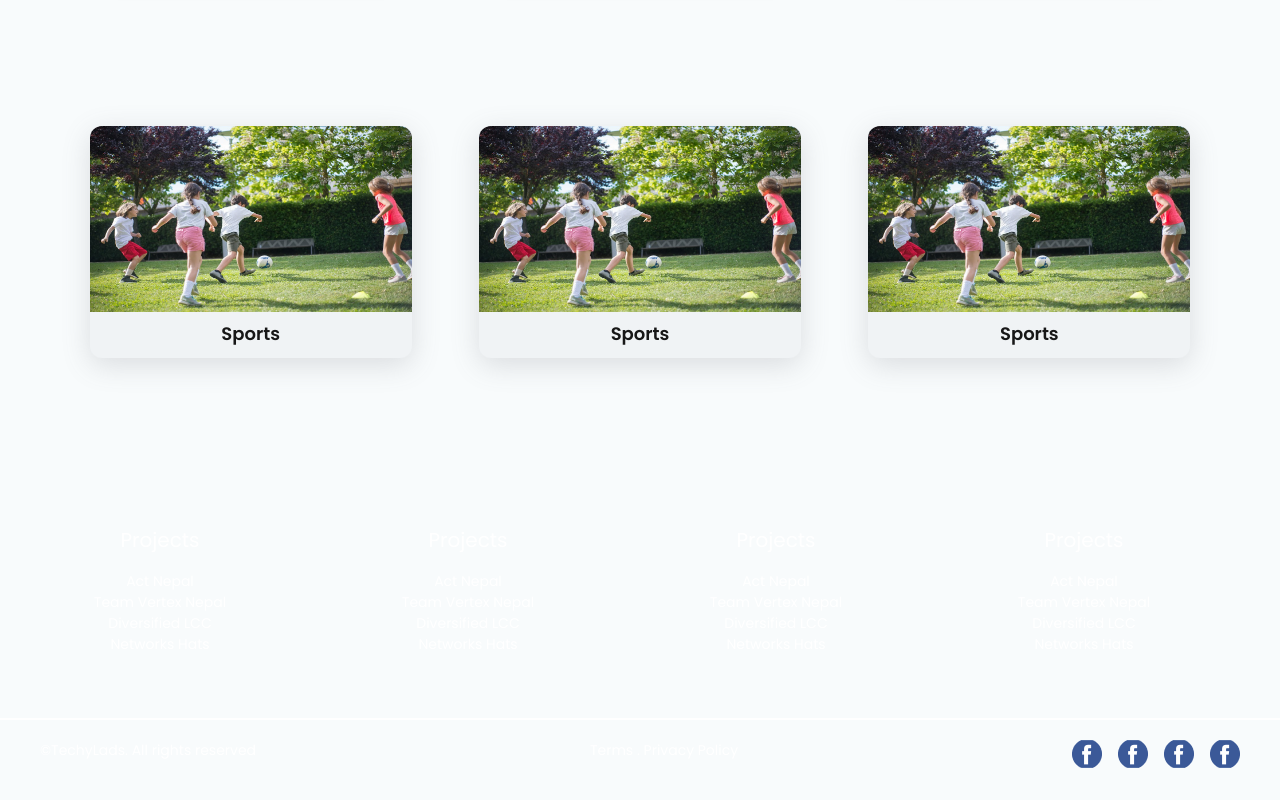
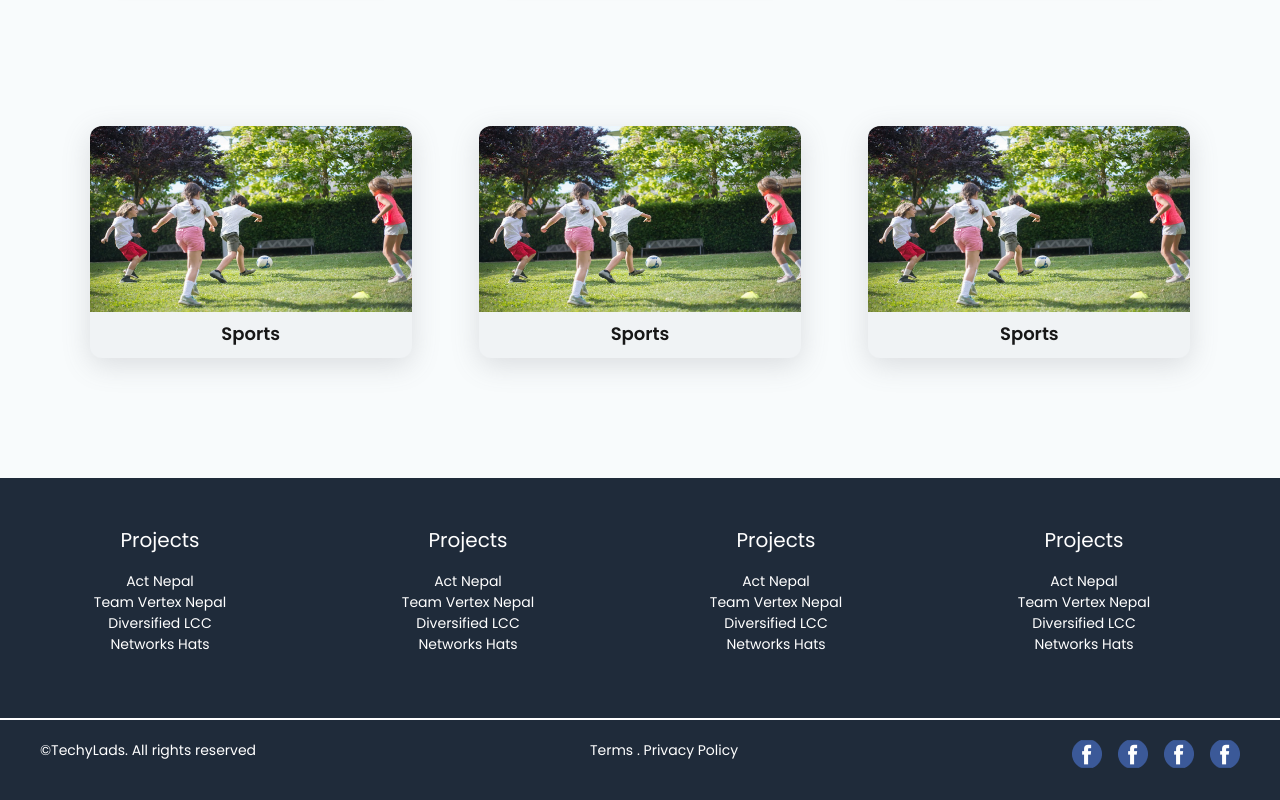
Before and after one commit to RikinTuladhar/Montesory-school, a Next.js app in the folder frontend/: page / in a window 1280 px wide. Shown: the part 3164-3964 px from the top of the page. Built offline with nearby package versions, Linux system fonts and the light colour scheme.

Commit message:
color updated for footer

```diff
--- a/frontend/layout/Footer.jsx
+++ b/frontend/layout/Footer.jsx
@@ -4,7 +4,7 @@
   return (
     <>
     <Container
-       className={`mt-8 md:mt-8 gap-x-8 grid grid-cols-2  md:grid-cols-4 py-4 bg-[#1f2937] md:min-h-[30vh]`}
+       className={`mt-8 md:mt-8 gap-x-8 grid grid-cols-2  bg-black md:grid-cols-4 py-4  md:min-h-[30vh]`}
      >
        {Array.from({ length: 4 }).map((_, i) => (
          <div
@@ -25,7 +25,7 @@
      </Container>
      <div className="w-full h-[2px] bg-white"></div>
      <Container
-       className={`text-white gap-y-4 flex-col md:flex-row py-4 text-smallParagraph pt-5 flex justify-between w-full  bg-[#1f2937] md:min-h-[10vh]`}
+       className={`text-white gap-y-4 flex-col md:flex-row py-4 text-smallParagraph pt-5 flex justify-between w-full  bg-black md:min-h-[10vh]`}
      >
        <div>&copy;TechyLads. All rights reserved</div>
        <div>Terms . Privacy Policy</div>
```
